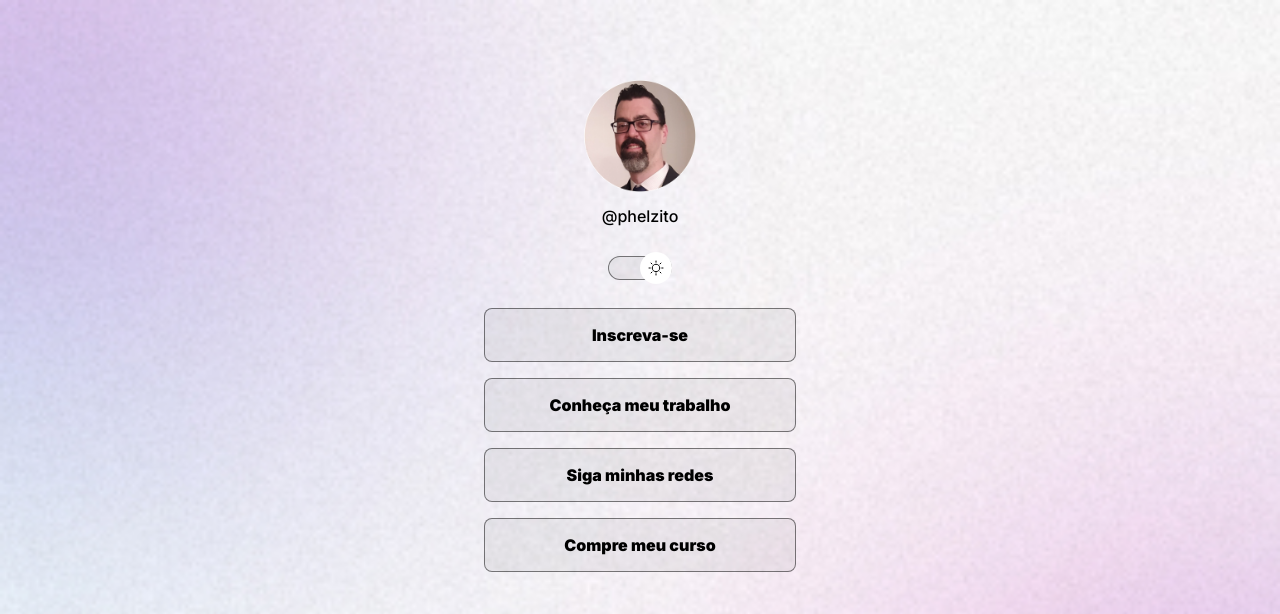
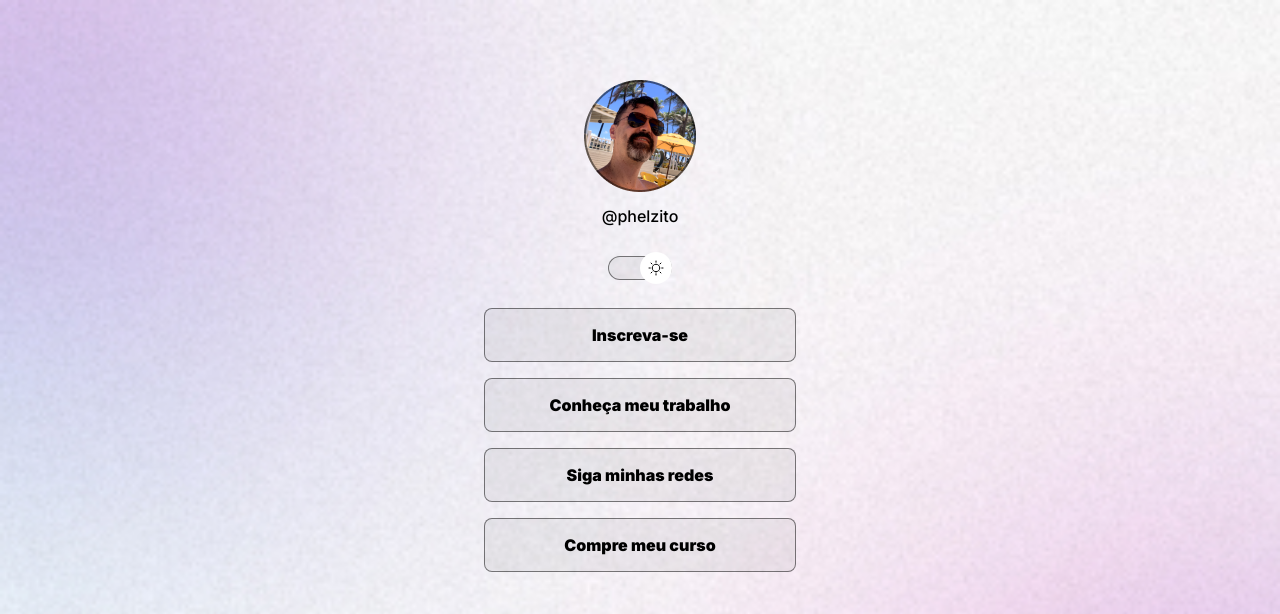
Before and after one commit to phelzito/Rocket, a plain HTML site: page index.html in a window 1280 px wide. Shown: the top 614 px of the page. Drawn offline with nearby package versions, Linux system fonts and the light colour scheme.

```diff
--- a/index.html
+++ b/index.html
@@ -17,7 +17,7 @@
     <div id="container">
       <div id="profile">
         <img
-          src="./assets/avatar.png"
+          src="./assets/rafa2.png"
           alt="foto do rafael leite, sorrindo, utilizando óculos e camiseta preta"
         />
         <p>@phelzito</p>
```
Also changed, not shown: 2 other files.
